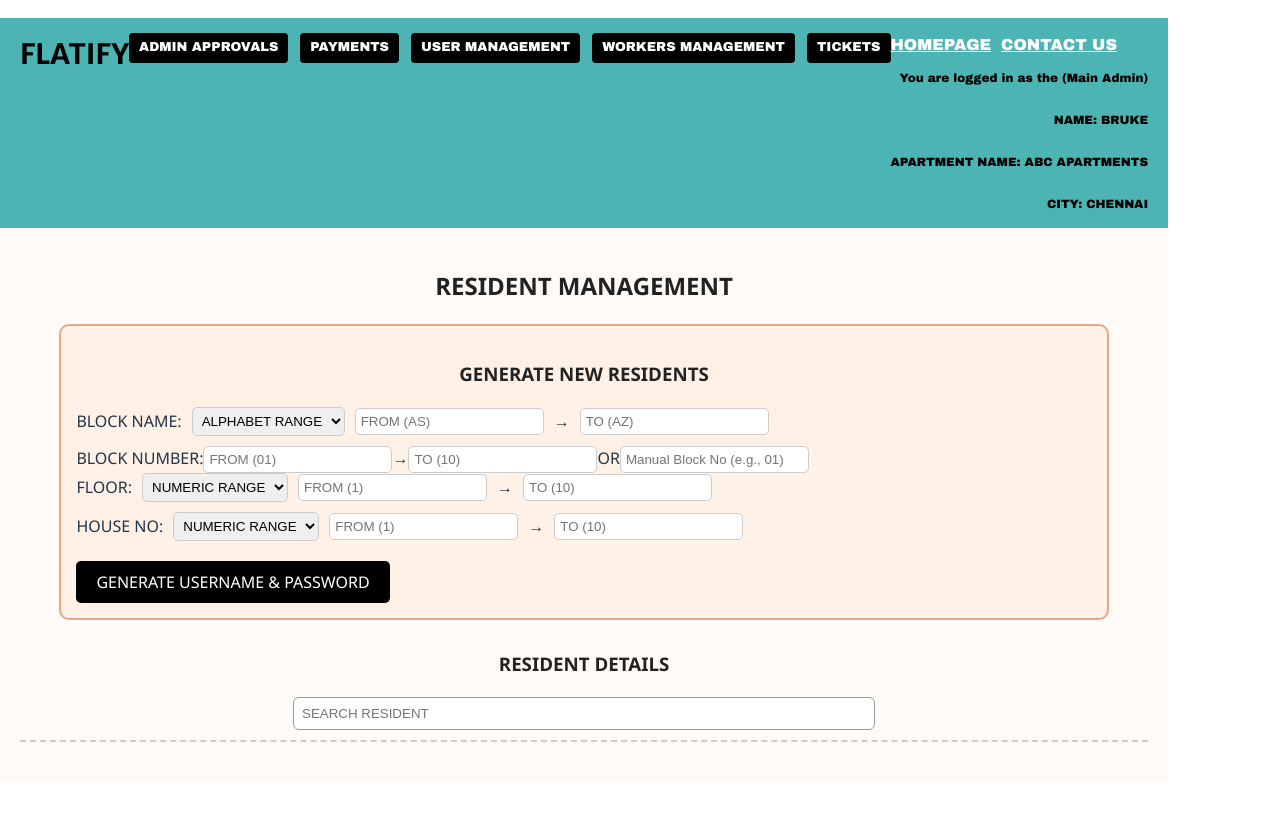
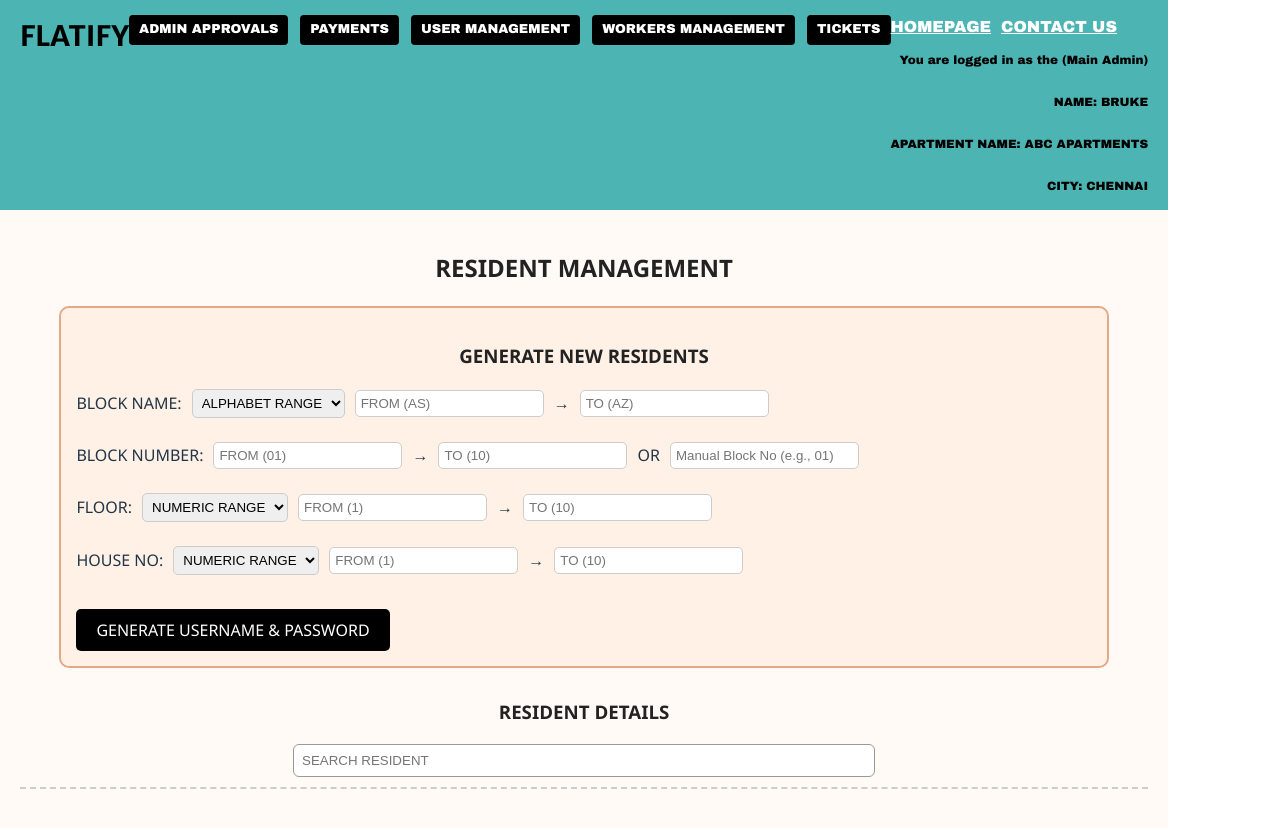
Before and after one commit to deepshika196/homifi, a React (Vite) app in the folder homify-website/: page /admin/usermanagement in a window 1280 px wide. Before the commit the page ends 800 px from the top, so only its background shows below. Built offline with nearby package versions, Linux system fonts and the light colour scheme; the HTML template or start-up script is replaced by a standard one.

Commit message:
Spacing changes made in the user management

```diff
--- a/homify-website/src/styles/admin_styles/UserManagement.css
+++ b/homify-website/src/styles/admin_styles/UserManagement.css
@@ -18,13 +18,19 @@ h2, h3 {
   border-radius: 10px;
 }
 
+/* 🔶 Spacing between input blocks */
+.generator-section > div {
+  margin-bottom: 1.5rem;
+}
+
+/* 🔶 Individual input groups */
 .generator-section .generate-block,
+.generator-section .generate-block-number,
 .generator-section .generate-floor,
 .generator-section .generate-house {
   display: flex;
   align-items: center;
   gap: 10px;
-  margin-bottom: 10px;
   flex-wrap: wrap;
 }
 
@@ -86,6 +92,8 @@ h2, h3 {
   cursor: pointer;
   align-self: flex-end;
 }
+
+/* 🔹 Checkbox layout */
 .checkbox-section {
   margin-top: 10px;
   display: flex;
@@ -106,6 +114,8 @@ h2, h3 {
   accent-color: #007bff;
   cursor: pointer;
 }
+
+/* 🧩 Additional reusable spacing utility */
 .generate-field {
   margin-bottom: 1.5rem;
 }
```
